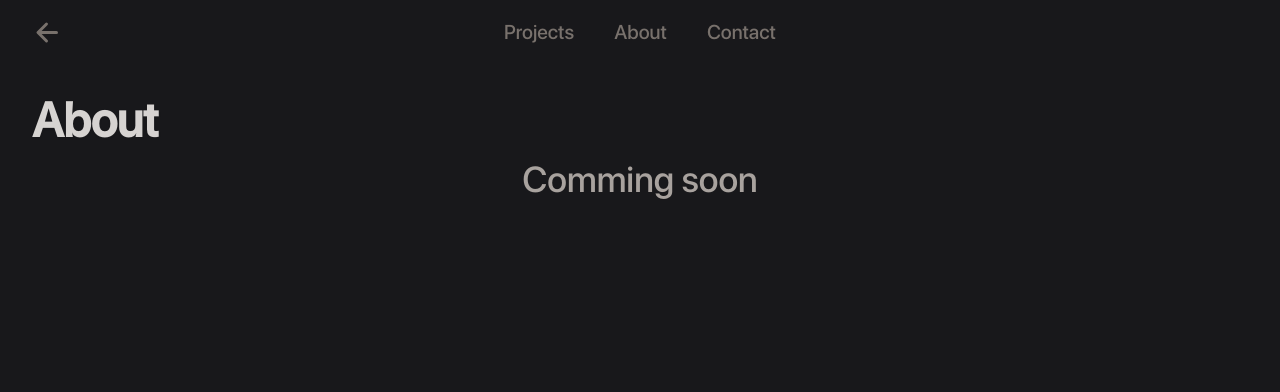
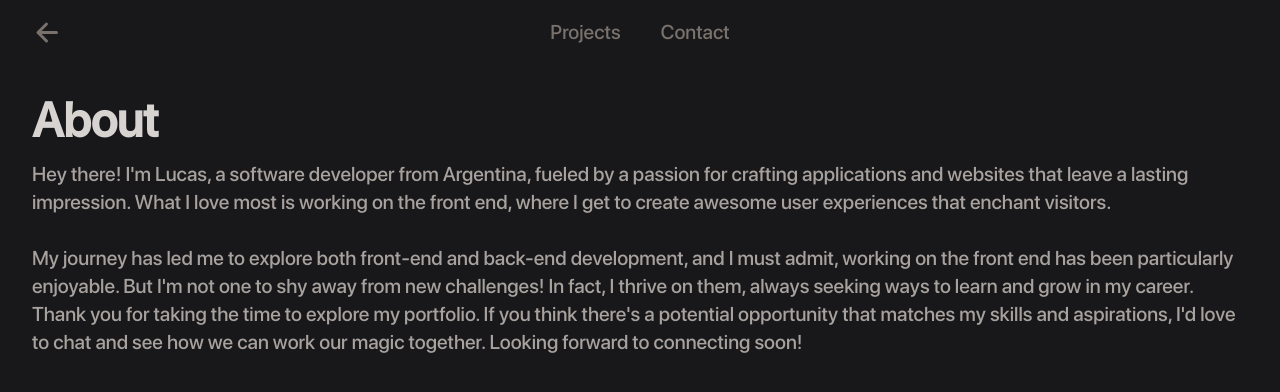
Before and after one commit to LucasCoppola/Portfoliov2, a Next.js app: page /about in a window 1280 px wide. Shown: the top 392 px of the page. Built offline with nearby package versions, Linux system fonts and the light colour scheme.

Commit message:
commented about me page

```diff
--- a/app/about/page.tsx
+++ b/app/about/page.tsx
@@ -7,8 +7,21 @@ export default function About() {
       <h1 className="mb-auto w-full font-display text-4xl font-bold tracking-normal text-stone-300 drop-shadow-sm md:text-5xl md:leading-[5rem]">
         <Balancer>About</Balancer>
       </h1>
-      <h2 className="z-10 font-display text-4xl text-stone-400">
-        Comming soon
+      <h2 className="z-10 font-display text-xl text-stone-400">
+        Hey there! I&apos;m Lucas, a software developer from Argentina, fueled
+        by a passion for crafting applications and websites that leave a lasting
+        impression. What I love most is working on the front end, where I get to
+        create awesome user experiences that enchant visitors.
+        <br />
+        <br />
+        My journey has led me to explore both front-end and back-end
+        development, and I must admit, working on the front end has been
+        particularly enjoyable. But I&apos;m not one to shy away from new
+        challenges! In fact, I thrive on them, always seeking ways to learn and
+        grow in my career. Thank you for taking the time to explore my
+        portfolio. If you think there&apos;s a potential opportunity that
+        matches my skills and aspirations, I&apos;d love to chat and see how we
+        can work our magic together. Looking forward to connecting soon!
       </h2>
     </>
   );
--- a/app/layout.tsx
+++ b/app/layout.tsx
@@ -1,5 +1,3 @@
-// "use client";
-
 import "./globals.css";
 import cx from "classnames";
 import { sfPro, inter } from "./fonts";
--- a/components/layout/navbar.tsx
+++ b/components/layout/navbar.tsx
@@ -32,12 +32,12 @@ export default function NavBar() {
           >
             Projects
           </Link>
-          <Link
+          {/* <Link
             href="/about"
             className="font-display text-stone-500 hover:text-stone-400 md:text-xl"
           >
             About
-          </Link>
+          </Link> */}
           <Link
             href="/contact"
             className="font-display text-stone-500 hover:text-stone-400 md:text-xl"
```
